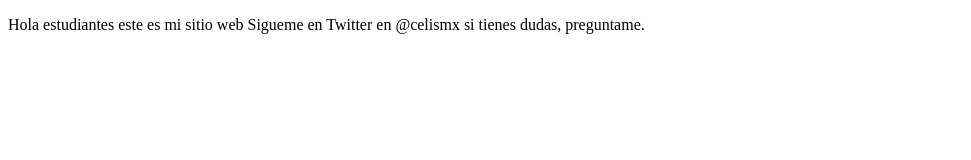
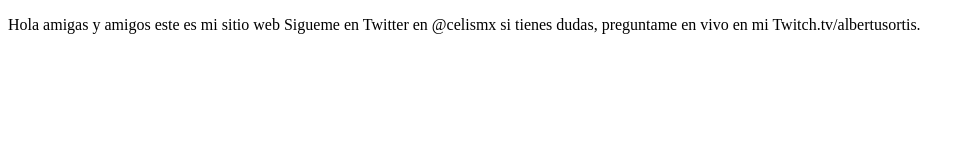
Before and after one commit to albertusortiz/proyectoDemoCursoPrework, a plain HTML site: page index.html in a window 1280 px wide. Shown: the whole page, without its empty margins (0-971 px from the left). Drawn offline with Linux system fonts and the light colour scheme.

Commit message:
Cambios agregamos sitio de Twitch

```diff
--- a/index.html
+++ b/index.html
@@ -7,8 +7,8 @@
 </head>
 <body>
     <p>
-        Hola estudiantes este es mi sitio web
-        Sigueme en Twitter en @celismx si tienes dudas, preguntame.
+        Hola amigas y amigos este es mi sitio web
+        Sigueme en Twitter en @celismx si tienes dudas, preguntame en vivo en mi Twitch.tv/albertusortis.
     </p>
 </body>
 </html>
```
